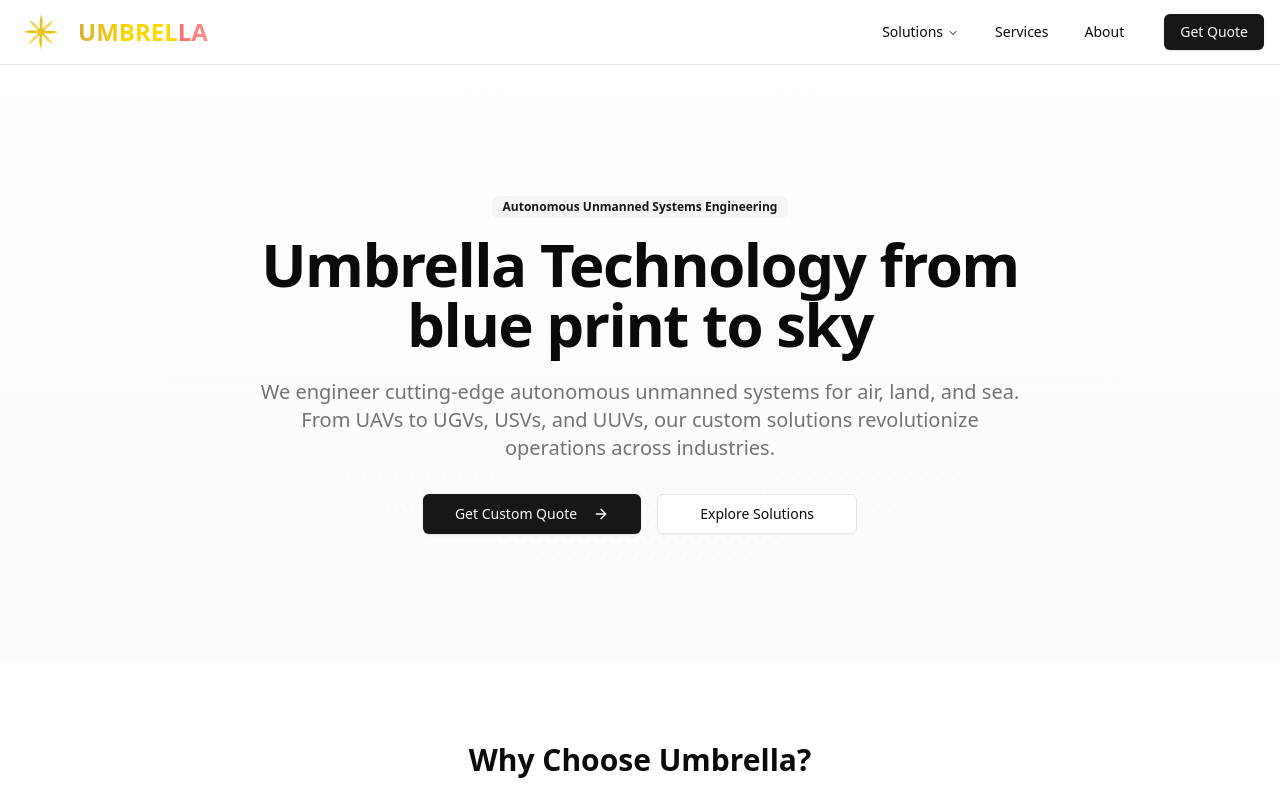
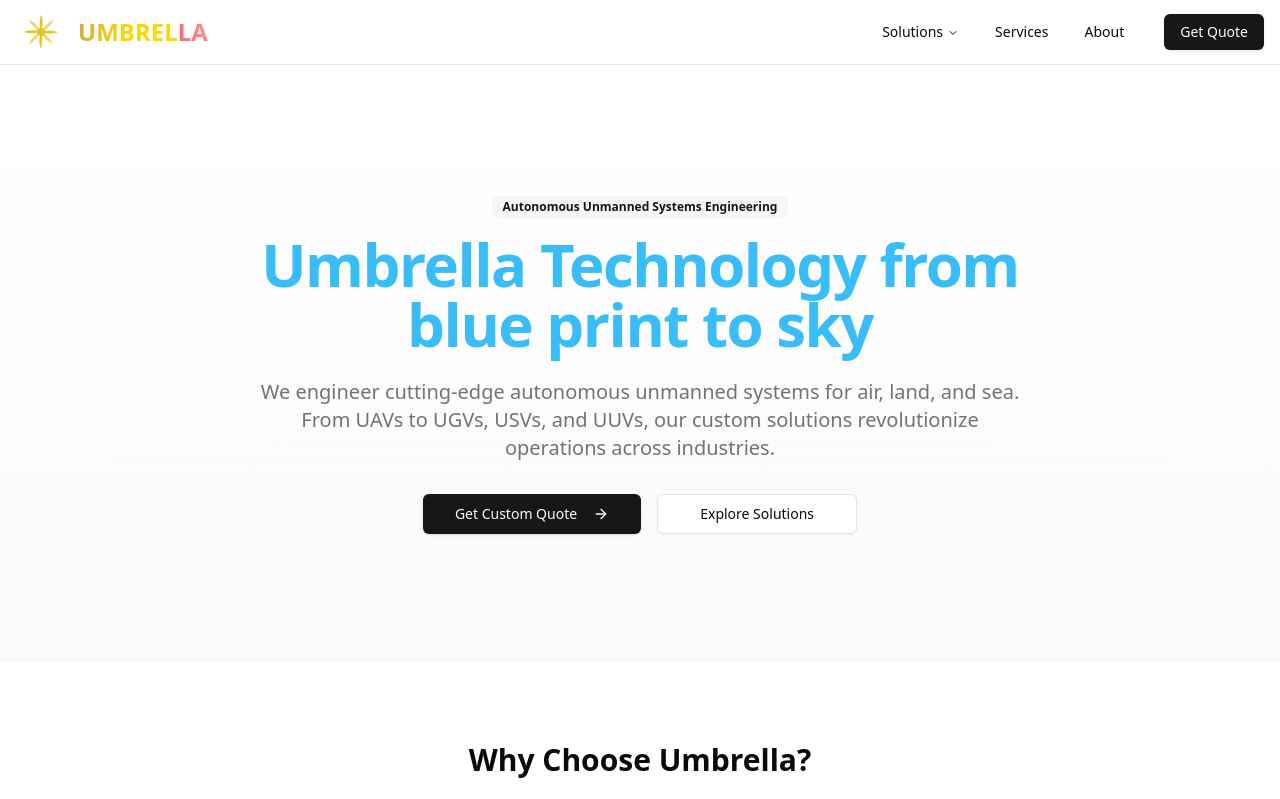
Before and after one commit to pavliha/umbrella, a Next.js app: page / in a window 1280 px wide. Shown: the top 799 px of the page. Built offline with nearby package versions, Linux system fonts and the light colour scheme.

Commit message:
style(home): set hero headline color to light blue (text-sky-400)

```diff
--- a/app/page.tsx
+++ b/app/page.tsx
@@ -13,7 +13,7 @@
             <Badge className="mb-4 inline-block" variant="secondary">
               Autonomous Unmanned Systems Engineering
             </Badge>
-            <h1 className="mb-6 text-4xl font-bold tracking-tight sm:text-5xl md:text-6xl">
+            <h1 className="mb-6 text-4xl font-bold tracking-tight sm:text-5xl md:text-6xl text-sky-400">
               Umbrella Technology from blue print to sky
             </h1>
             <p className="mb-8 text-lg text-muted-foreground md:text-xl max-w-3xl mx-auto">
```
